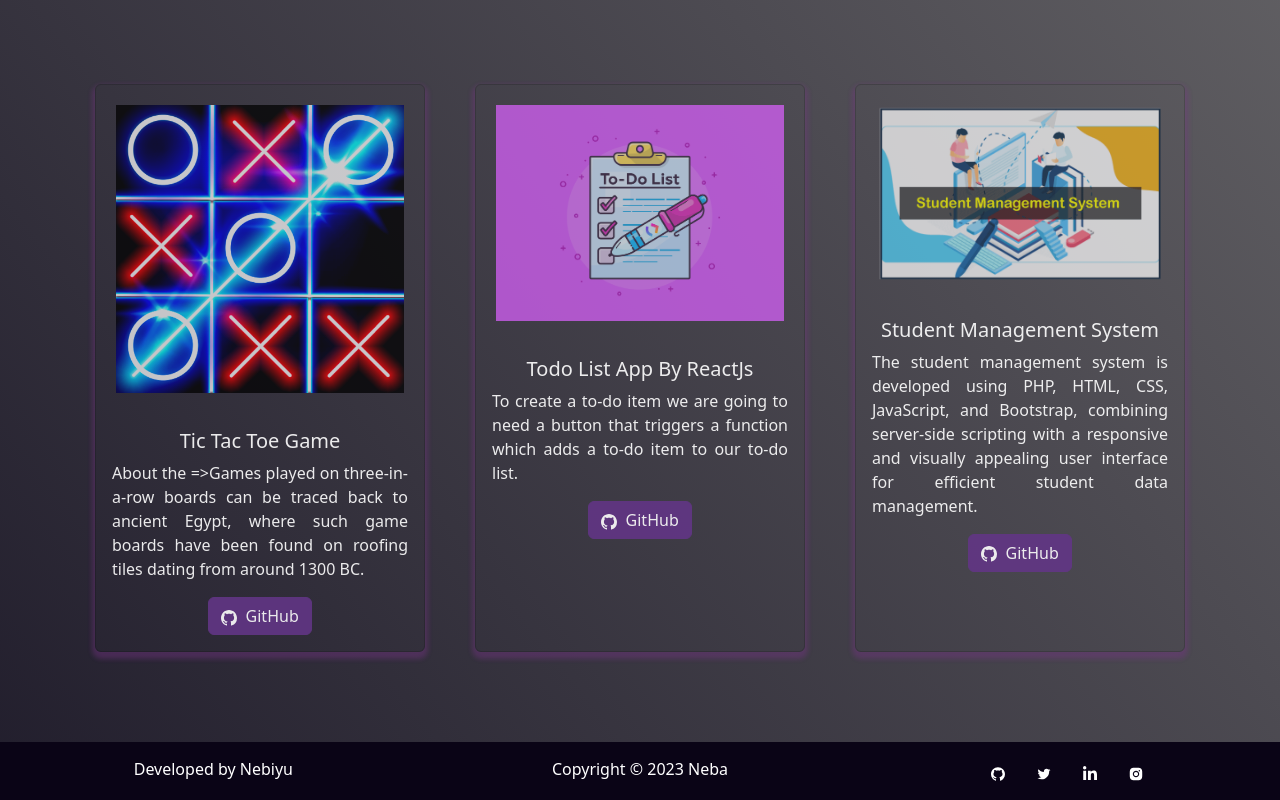
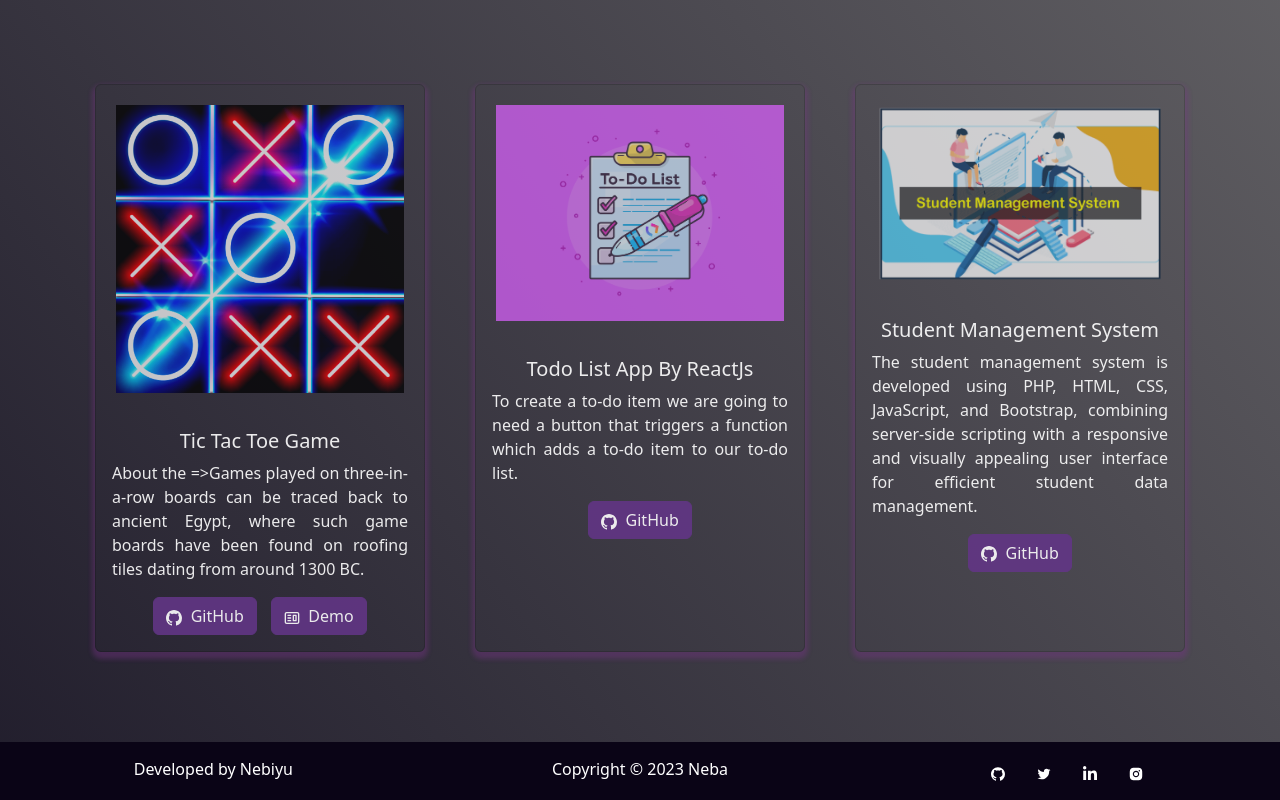
Before and after one commit to Nebajooo/Portfolio_NebiyuNew, a React (Create React App) app: page /project in a window 1280 px wide. Shown: the part 862-1662 px from the top of the page. Built offline with nearby package versions, Linux system fonts and the light colour scheme.

Commit message:
update in portfolio

```diff
--- a/src/components/Projects/Projects.js
+++ b/src/components/Projects/Projects.js
@@ -67,7 +67,7 @@ function Projects() {
               description="About the =>Games played on three-in-a-row boards can be traced back to ancient Egypt,
                where such game boards have been found on roofing tiles dating from around 1300 BC."
               ghLink="https://github.com/Nebajooo/Tic_Tac_Toe_Game_By_ReactJs"
-              // demoLink="https://plant49-ai.herokuapp.com/"
+              demoLink="https://tictactoene.netlify.app"
             />
           </Col>
 
```
